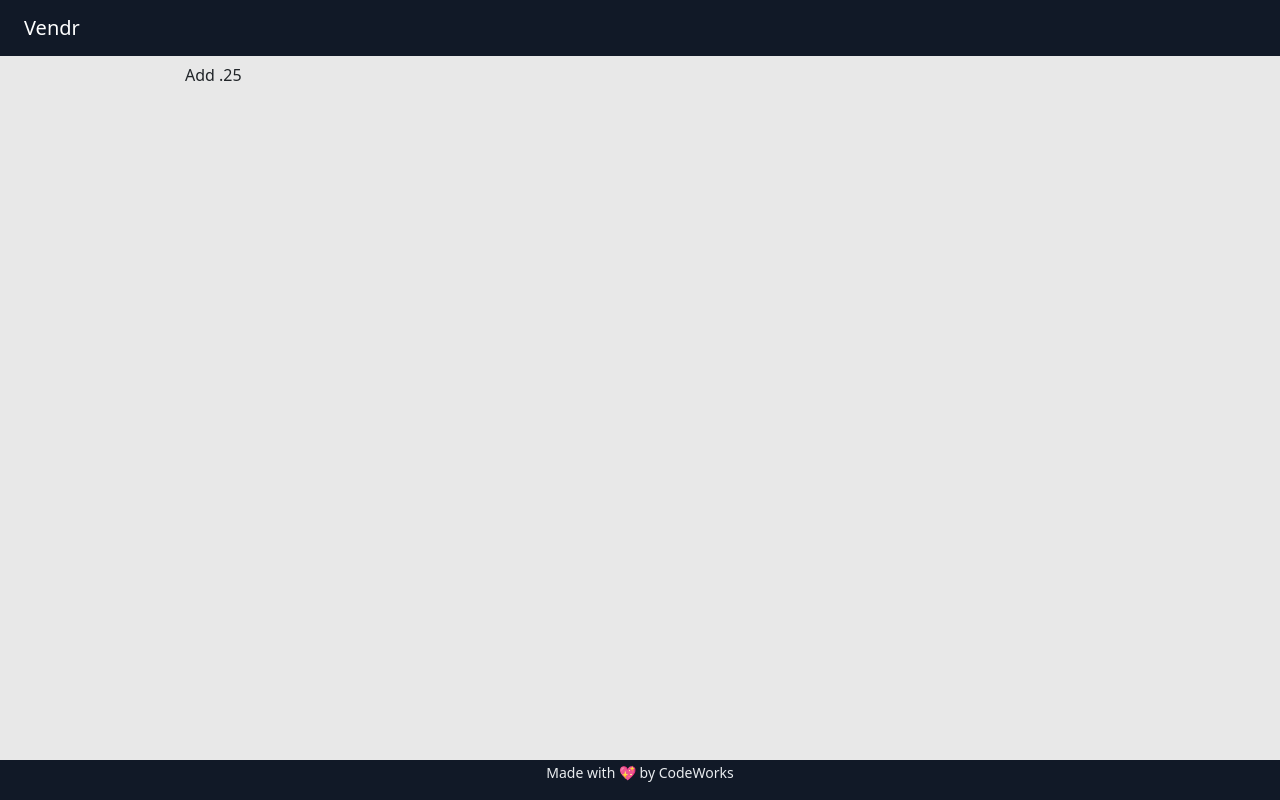
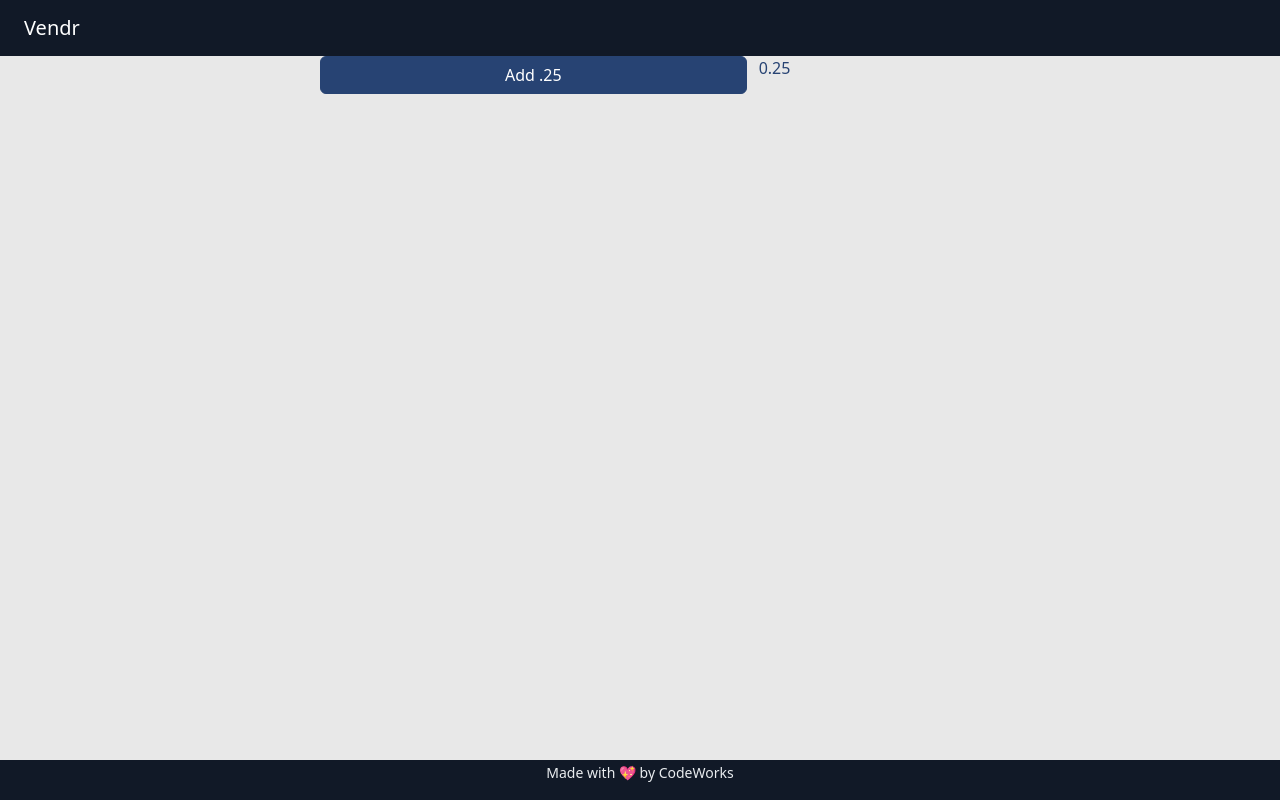
Before and after one commit to KendallPowell/vendr, a website with bundled scripts: page index.html in a window 1280 px wide. Both pictures are taken after a click on the element "Add .25". Built offline with nearby package versions, Linux system fonts and the light colour scheme; a script that the page names is missing.

Commit message:
got money added to the page

```diff
--- a/app/AppState.js
+++ b/app/AppState.js
@@ -7,15 +7,20 @@ import { loadState } from "./Utils/Store.js"
 class AppState extends EventEmitter {
   /** @type {import('./Models/Value').Value[]} */
   values = loadState('values', [Value])
+
+
+
+  snacks = [
+    new Snack('Doritos', 3.75),
+    new Snack('Flaming Hot Mtn Dew', 5.00)
+  ]
+
+  money = 0
+
+
 }
 
 
-snacks = [
-  new Snack('Doritos', 3.75),
-  new Snack('Flaming Hot Mtn Dew', 5.00)
-]
-
-money = 0
 
 
 export const appState = new Proxy(new AppState(), {
--- a/app/Controllers/SnackController.js
+++ b/app/Controllers/SnackController.js
@@ -1,6 +1,25 @@
+import { appState } from "../AppState.js"
+import { snackService } from "../Services/SnackService.js"
+import { setText } from "../Utils/Writer.js"
 
 
 
+
+function _drawMoney() {
+  setText('money', appState.money)
+}
+
+
 export class SnackController {
+  constructor() {
+    appState.on('money', _drawMoney)
+    // _drawMoney
+  }
+
+  addMoney() {
+    console.log('gettin money')
+    snackService.addMoney()
+    console.log(appState.money)
+  }
 
 }
--- a/app/Services/SnackService.js
+++ b/app/Services/SnackService.js
@@ -1,7 +1,12 @@
+import { appState } from "../AppState.js"
 
 
 
 class SnackService {
+
+  addMoney() {
+    appState.money = appState.money + .25
+  }
 
 }
 
--- a/index.html
+++ b/index.html
@@ -27,8 +27,9 @@
   </header>
   <main>
     <div class="container-fluid">
-      <div class="row">
-        <div class="col-4 btn btn-white">Add .25</div>
+      <div class="row justify-content-center">
+        <div class="col-4 btn btn-primary" onclick="app.snackController.addMoney()">Add .25</div>
+        <div class="col-2 text-primary" id="money">0</div>
       </div>
     </div>
     </div>
```
